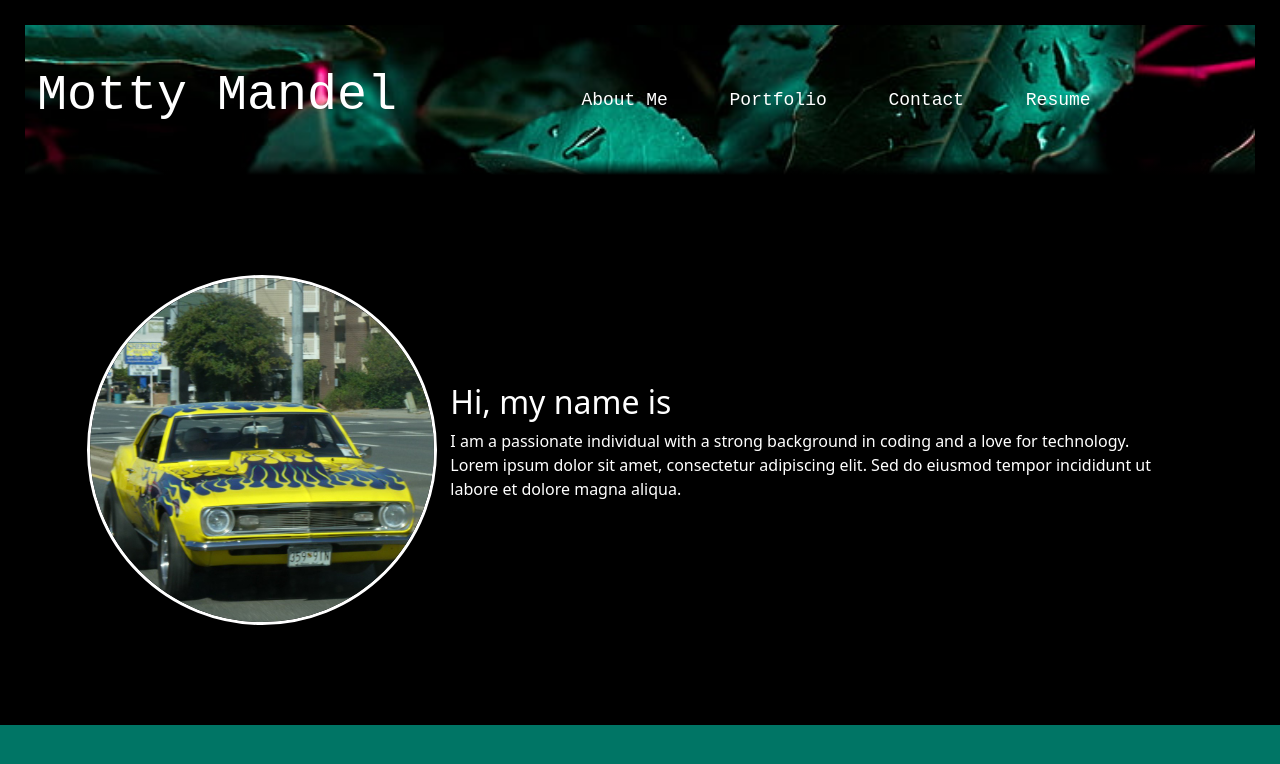
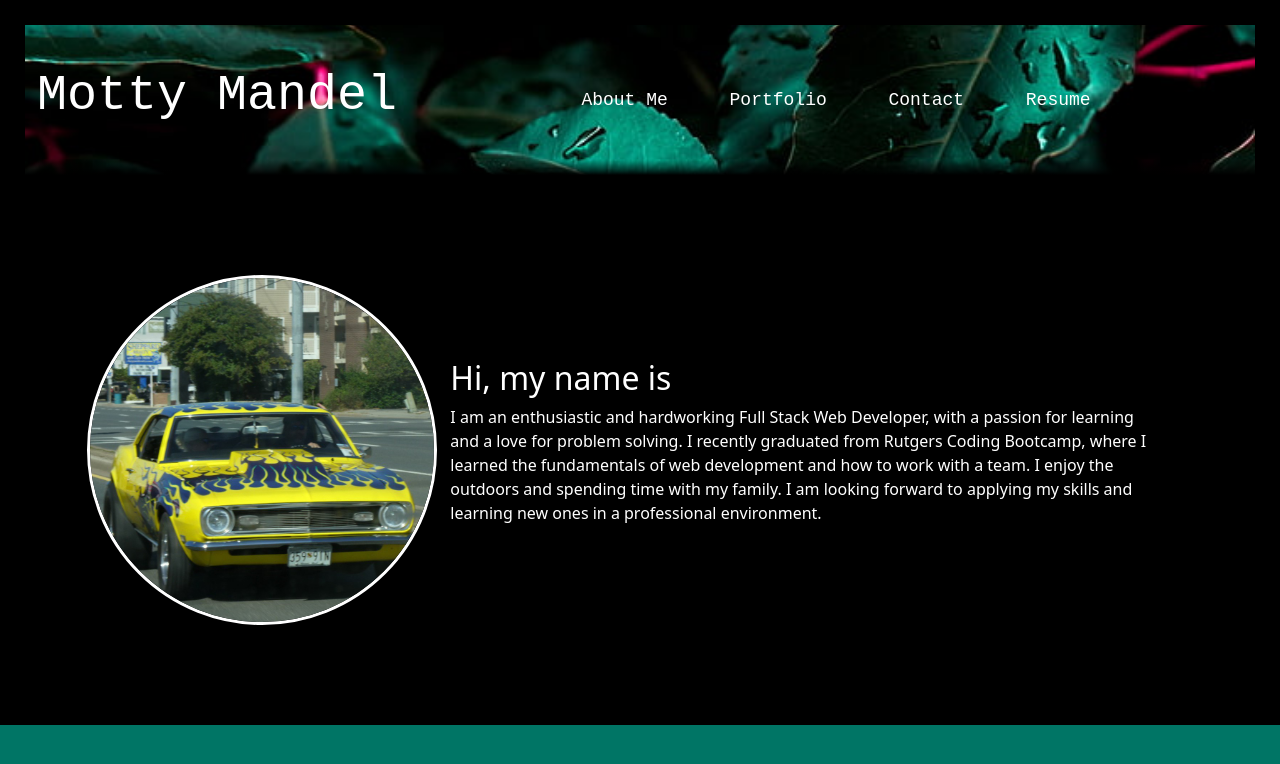
Before and after one commit to motty-mandel/hobby-projects-13, a React (Vite) app: page / in a window 1280 px wide. Shown: the top 764 px of the page. Built offline with nearby package versions, Linux system fonts and the light colour scheme.

Commit message:
added a bio

```diff
--- a/src/index.css
+++ b/src/index.css
@@ -47,3 +47,23 @@
     width: 100%;
     height: 75px;
 }
+
+@media (max-width: 600px) {
+    body {
+      font-size: 14px;
+    }
+  }
+
+  /* Media query for screens with a minimum width of 601 pixels and a maximum of 900 pixels */
+  @media (min-width: 601px) and (max-width: 900px) {
+    body {
+      font-size: 18px;
+    }
+  }
+
+  /* Media query for screens with a minimum width of 901 pixels */
+  @media (min-width: 901px) {
+    body {
+      font-size: 20px;
+    }
+  }
--- a/src/pages/AboutMe.jsx
+++ b/src/pages/AboutMe.jsx
@@ -16,10 +16,13 @@ export default function AboutMe() {
           <div className="col-md-8 bio-text">
             <h2>Hi, my name is <span>Motty Mandel</span></h2>
             <p>
-              I am a passionate individual with a strong background in coding
-              and a love for technology. Lorem ipsum dolor sit amet,
-              consectetur adipiscing elit. Sed do eiusmod tempor incididunt ut
-              labore et dolore magna aliqua.
+              I am an enthusiastic and hardworking Full Stack Web Developer,
+              with a passion for learning and a love for problem solving. I
+              recently graduated from Rutgers Coding Bootcamp, where I learned
+              the fundamentals of web development and how to work with a team.
+              I enjoy the outdoors and spending time with my family. I am
+              looking forward to applying my skills and learning new ones in a
+              professional environment.
             </p>
           </div>
         </div>
--- a/src/pages/aboutMe.css
+++ b/src/pages/aboutMe.css
@@ -9,8 +9,8 @@
 }
 
 .img-con img {
-    max-height: 350px;
     max-width: 350px;
+    height: auto;
     border: 3px solid white;
 }
 
```
